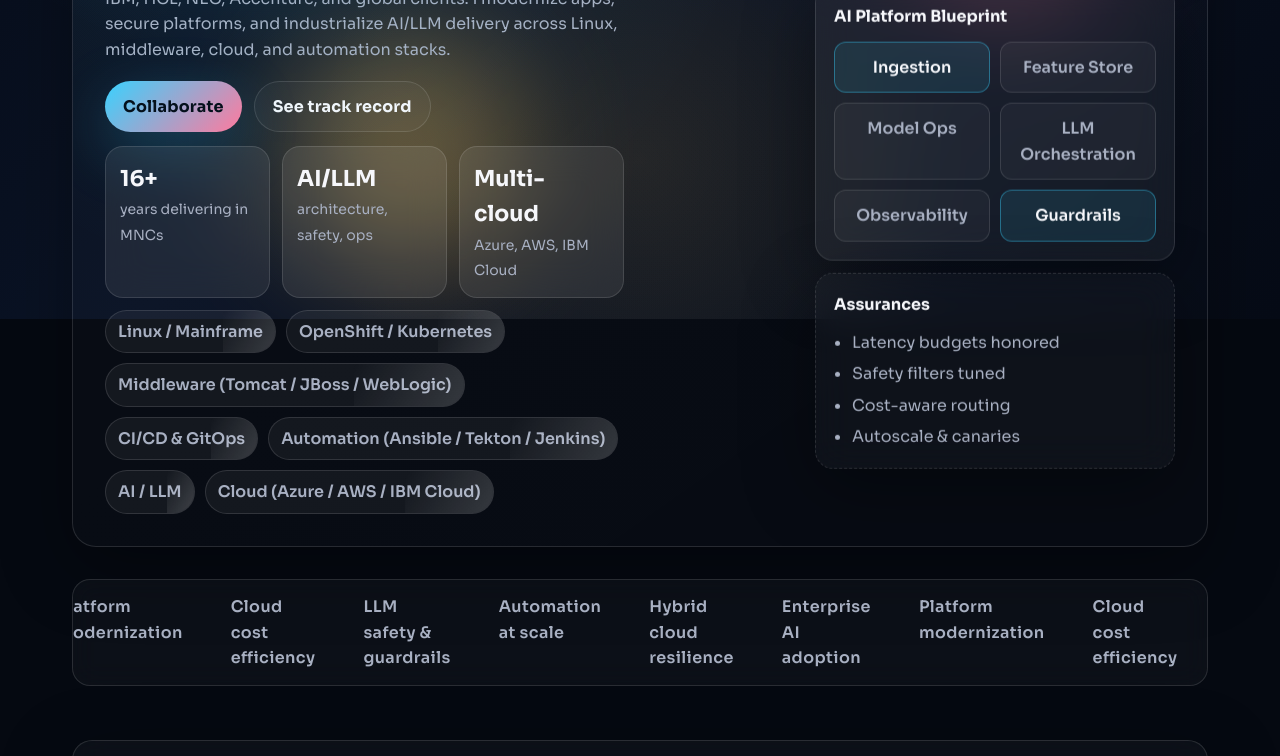
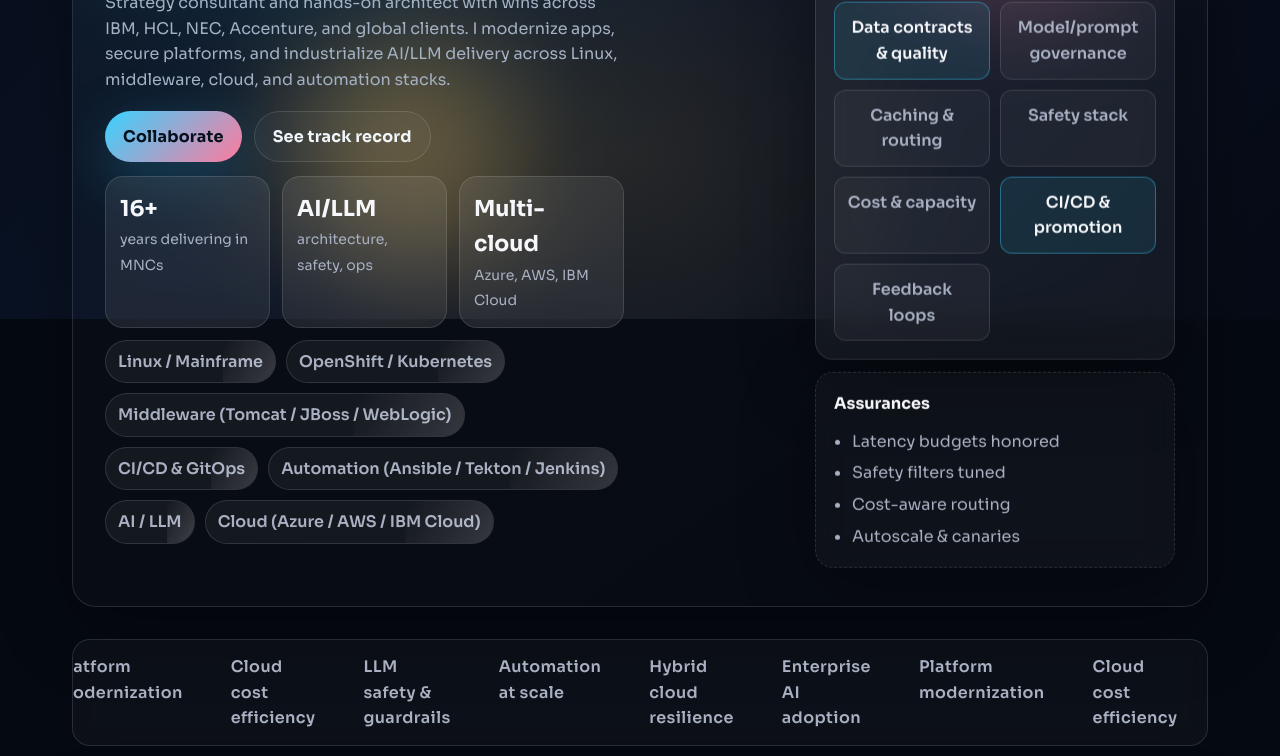
Before and after one commit to nishantchauhan04/resume, a plain HTML site: page index.html in a window 1280 px wide. Shown: the part 481-1237 px from the top of the page. Drawn offline with Linux system fonts and the light colour scheme.

Commit message:
feat: expand AI platform blueprint

```diff
--- a/index.html
+++ b/index.html
@@ -82,12 +82,13 @@
         <div class="viz-card floating" data-float="12">
           <div class="viz-title">AI Platform Blueprint</div>
           <div class="viz-grid">
-            <div class="viz-block accent">Ingestion</div>
-            <div class="viz-block">Feature Store</div>
-            <div class="viz-block">Model Ops</div>
-            <div class="viz-block">LLM Orchestration</div>
-            <div class="viz-block">Observability</div>
-            <div class="viz-block accent">Guardrails</div>
+            <div class="viz-block accent">Data contracts & quality</div>
+            <div class="viz-block">Model/prompt governance</div>
+            <div class="viz-block">Caching & routing</div>
+            <div class="viz-block">Safety stack</div>
+            <div class="viz-block">Cost & capacity</div>
+            <div class="viz-block accent">CI/CD & promotion</div>
+            <div class="viz-block">Feedback loops</div>
           </div>
         </div>
         <div class="viz-card ghost floating" data-float="18">
```
